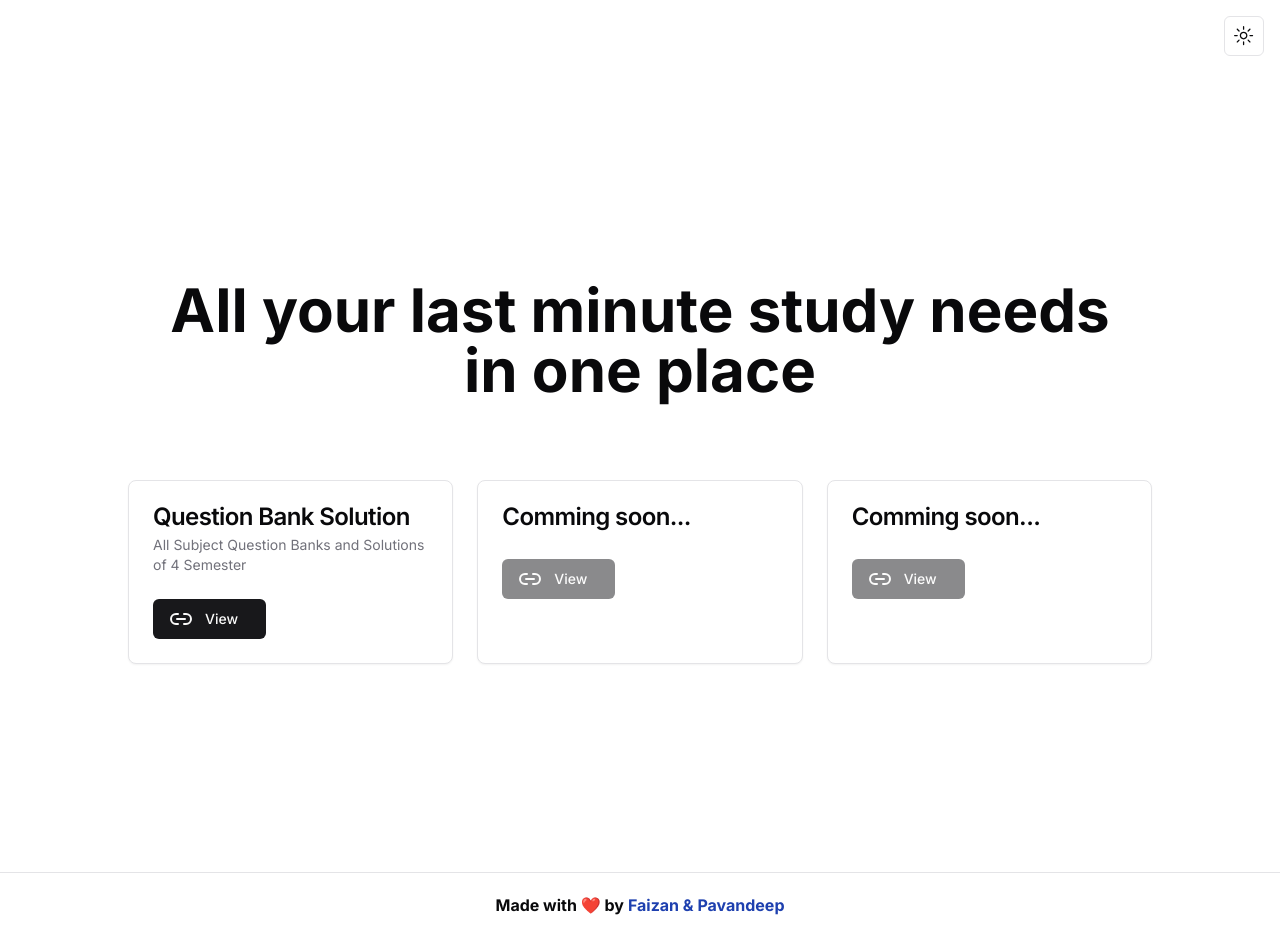
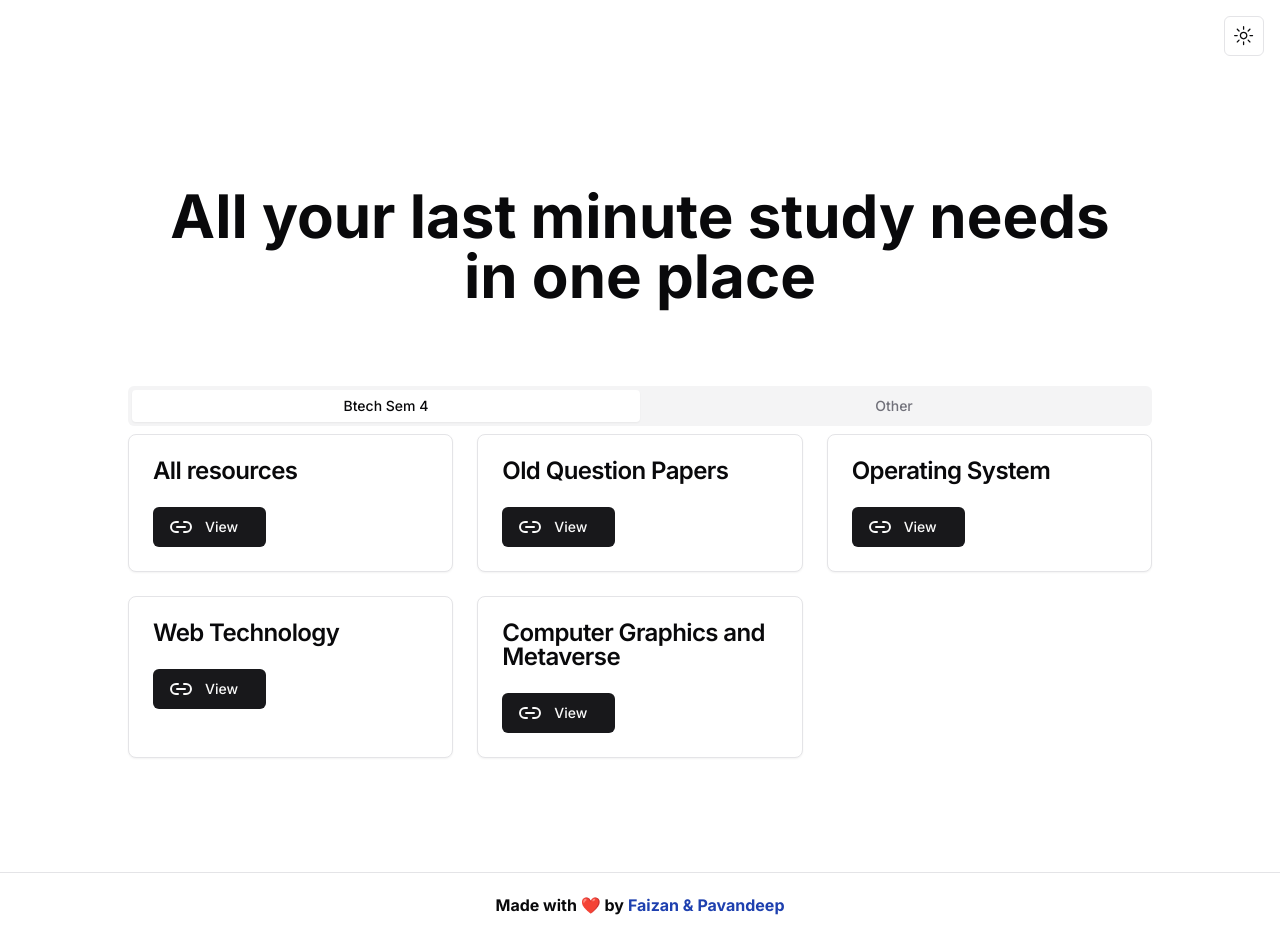
Before and after one commit to Faizanahmedsy/silver-oak-study-material, a Next.js app: page / in a window 1280 px wide. Built offline with nearby package versions, Linux system fonts and the light colour scheme.

Commit message:
added subjects

```diff
--- a/package.json
+++ b/package.json
@@ -3,7 +3,7 @@
   "version": "0.1.0",
   "private": true,
   "scripts": {
-    "dev": "next dev",
+    "dev": "next dev -p 5010",
     "build": "next build",
     "start": "next start",
     "lint": "next lint"
--- a/src/app/page.tsx
+++ b/src/app/page.tsx
@@ -1,4 +1,5 @@
 "use client";
+import Navbar from "@/components/modules/landing/navbar/navbar";
 import { ThemeToggle } from "@/components/theme-toggle";
 import { Button } from "@/components/ui/button";
 import {
@@ -9,6 +10,8 @@ import {
   CardTitle,
 } from "@/components/ui/card";
 import { Separator } from "@/components/ui/separator";
+import { Tabs, TabsContent, TabsList, TabsTrigger } from "@/components/ui/tabs";
+import { BTECH_SEM4_CARDS } from "@/constants/data";
 import { Link2 } from "lucide-react";
 import Image from "next/image";
 import Link from "next/link";
@@ -19,21 +22,29 @@ export default function Home() {
 
   return (
     <>
-      <div className="flex justify-end items-center p-4">
-        <ThemeToggle />
-      </div>
-      <div className="flex items-center justify-center h-screen md:px-32 px-6 w-full ">
+      <Navbar />
+      <div className="flex items-center justify-center min-h-screen md:px-32 px-6 w-full ">
         <div>
           <h1 className="md:text-6xl text-3xl font-bold md:pb-20  pb-12 text-center">
             All your last minute study needs <br /> in one place
           </h1>
+
+          <Tabs defaultValue="btechSem4" className="w-full">
+            <div className="flex justify-center items-center w-full">
+              <TabsList className="w-full">
+                <TabsTrigger value="btechSem4" className="w-full">
+                  Btech Sem 4
+                </TabsTrigger>
+                <TabsTrigger value="other" className="w-full">
+                  Other
+                </TabsTrigger>
+              </TabsList>
+            </div>
+            <TabsContent value="btechSem4">
               <div className="grid md:grid-cols-3 gap-6">
                 <Card className="w-full">
                   <CardHeader>
-                <CardTitle>Question Bank Solution</CardTitle>
-                <CardDescription>
-                  All Subject Question Banks and Solutions of 4 Semester
-                </CardDescription>
+                    <CardTitle>All resources</CardTitle>
                   </CardHeader>
                   <CardContent>
                     <Button
@@ -49,25 +60,47 @@ export default function Home() {
 
                 <Card className="w-full">
                   <CardHeader>
-                <CardTitle>Comming soon...</CardTitle>
-                <CardDescription></CardDescription>
+                    <CardTitle>Old Question Papers</CardTitle>
                   </CardHeader>
                   <CardContent>
-                <Link href="">
                     <Button
-                    disabled
                       onClick={() => {
-                      router.push("https://telegram.dog/+9lBt7vQiWws1MWY1");
+                        router.push(
+                          "https://drive.google.com/drive/folders/1btpv2zuF2k9v_7XU1zYzwD006s-vTSvS?usp=sharing"
+                        );
                       }}
                     >
+                      <Link2 />
+                      <div className="px-3">View</div>
+                    </Button>
+                  </CardContent>
+                </Card>
+
+                {BTECH_SEM4_CARDS.map((card, index) => (
+                  <Card className="w-full" key={index}>
+                    <CardHeader>
+                      <CardTitle>{card.title}</CardTitle>
+                    </CardHeader>
+                    <CardContent>
+                      <Link
+                        href={card.link}
+                        rel="noopener noreferrer"
+                        target="_blank"
+                      >
+                        <Button>
                           <Link2 />
                           <div className="px-3">View</div>
                         </Button>
                       </Link>
                     </CardContent>
                   </Card>
-
-            <Card className="w-full">
+                ))}
+              </div>
+            </TabsContent>
+            <TabsContent value="other">
+              <div className="">
+                {Array.from({ length: 6 }).map((_, index) => (
+                  <Card className="w-full" key={index}>
                     <CardHeader>
                       <CardTitle>Comming soon...</CardTitle>
                       <CardDescription></CardDescription>
@@ -79,7 +112,10 @@ export default function Home() {
                       </Button>
                     </CardContent>
                   </Card>
+                ))}
               </div>
+            </TabsContent>
+          </Tabs>
         </div>
       </div>
 
--- a/src/components/modules/landing/navbar/navbar.tsx
+++ b/src/components/modules/landing/navbar/navbar.tsx
@@ -5,18 +5,8 @@ import React from "react";
 
 export default function Navbar() {
   return (
-    <div className="p-4 px-14 text-xl">
-      <nav className="flex justify-between items-center">
-        <div>Logo</div>
-        <ul className="flex justify-center items-center gap-6">
-          {NAV_LINKS.map((link) => (
-            <Link key={link.href} href={link.href}>
-              <li>{link.name}</li>
-            </Link>
-          ))}
-          <ThemeToggle />
-        </ul>
-      </nav>
+    <div className="flex justify-end items-center p-4">
+      <ThemeToggle />
     </div>
   );
 }
--- a/src/constants/data.ts
+++ b/src/constants/data.ts
@@ -3,3 +3,21 @@ export const NAV_LINKS = [
   { name: "About", href: "/about" },
   { name: "Contact", href: "/contact" },
 ] as const;
+
+export const BTECH_SEM4_CARDS = [
+  {
+    title: "Operating System",
+    description: "Learn about data structures and algorithms",
+    link: "https://drive.google.com/drive/folders/1_vBD2k5g1mYeaNq7FhD2HgAo-3Ij-bzd?usp=sharing",
+  },
+  {
+    title: "Web Technology",
+    description: "Learn about data structures and algorithms",
+    link: "https://drive.google.com/drive/folders/1bM9WhUYtJoZ5oUw5G4bv-bku879kgLMo?usp=sharing",
+  },
+  {
+    title: "Computer Graphics and Metaverse",
+    description: "Learn about data structures and algorithms",
+    link: "https://drive.google.com/drive/folders/1bAXhzNow76IaCP-Xvzz0DwxK4qYZKEw2?usp=sharing",
+  },
+] as const;
```
Lines whose indentation alone changed are shown as unchanged.
